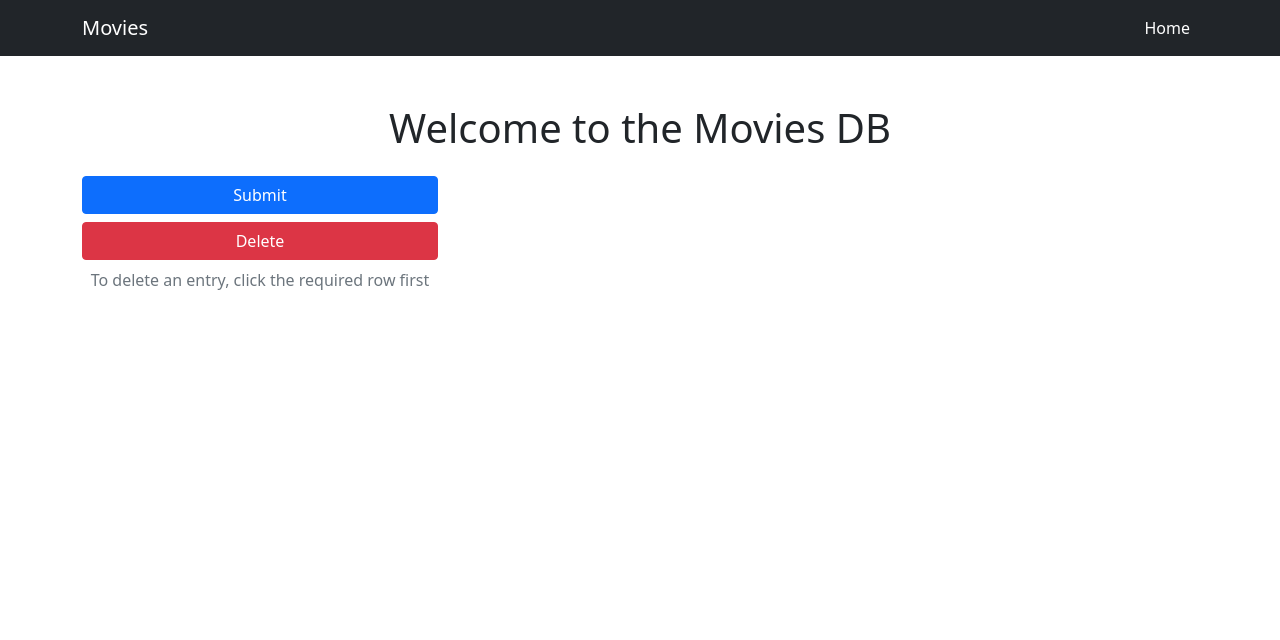
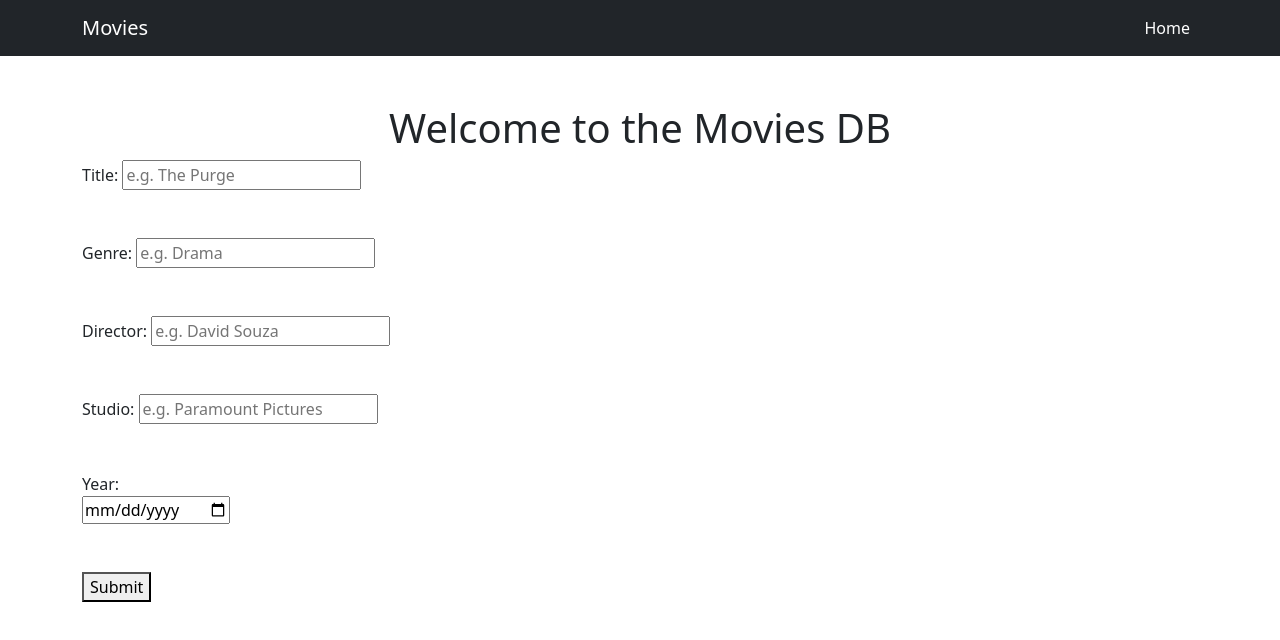
Before and after one commit to ggenelhoud/iwa-ca1, a plain HTML site: page View/index.html in a window 1280 px wide. Drawn offline with nearby package versions, Linux system fonts and the light colour scheme; no server answers.

Commit message:
added option to submit new record

```diff
--- a/View/index.html
+++ b/View/index.html
@@ -38,9 +38,14 @@
                 <div id="results" class="col-lg-8 order-2 mb-5"></div>
                 <div class="col-lg-4 order-1 mb-3">
                     <div class="d-grid gap-2">
-                        <button id="append" class="btn btn-primary btn-block mt-3" onClick="append()">Submit</button>
-                        <button id="delete" class="btn btn-danger btn-block">Delete</button>
-                        <p class="text-muted text-center">To delete an entry, click the required row first</p>
+                        <div class="editMovies">
+                            <div class="text-left">Title: <input type="text" name="tname" id="title" placeholder="e.g. The Purge"></div><br><br>
+                            <div class="text-left">Genre: <input type="text" name="gname" id="genre" placeholder="e.g. Drama"></div><br><br>
+                            <div class="text-left">Director: <input type="text" name="dname" id="director" placeholder="e.g. David Souza"></div><br><br>
+                            <div class="text-left">Studio: <input type="text" name="sname" id="studio" placeholder="e.g. Paramount Pictures"></div><br><br>
+                            <div class="text-left">Year: </div><div class="yearDate"><input type="date" name="mNumber" id="mNumber"></div><br><br>
+                            <button onclick="editRow();" class="editRowBtn">Submit</button><br><br>
+                        </div>
                     </div>
                 </div>
             </div>
```
